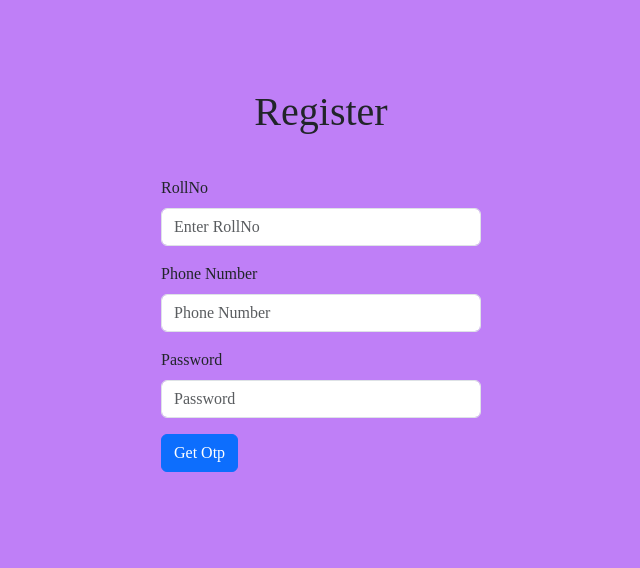
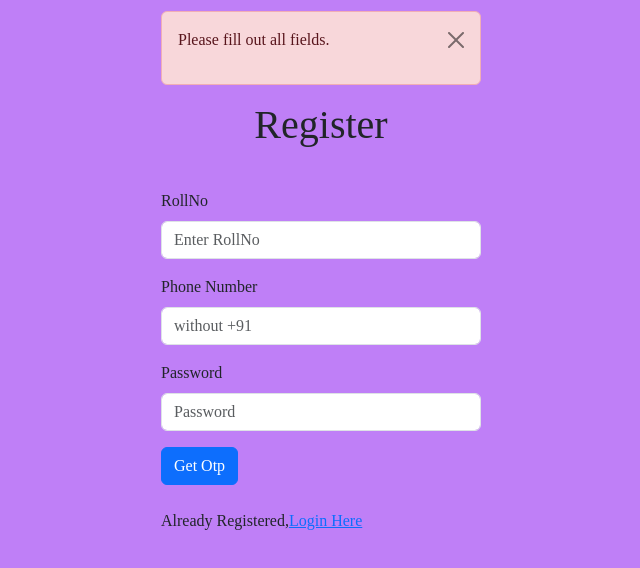
Before and after one commit to Suryabh-Bhattacharya/apple-of-my-eye, a React (Vite) app in the folder Frontend/: page /register in a window 1280 px wide. Both pictures are taken after a click on the button "Get Otp". Shown: the top 568 px of the page, without its empty margins (319-959 px from the left). Built offline with nearby package versions, Linux system fonts and the light colour scheme; no server answers.

Commit message:
Update Register.jsx

```diff
--- a/Frontend/src/pages/Register.jsx
+++ b/Frontend/src/pages/Register.jsx
@@ -2,6 +2,9 @@ import { useState } from 'react'
 import {useNavigate} from 'react-router-dom'
 import Button from 'react-bootstrap/Button';
 import Form from 'react-bootstrap/Form';
+import Alert from 'react-bootstrap/Alert';
+import PhoneInput from "react-phone-input-2";
+import "react-phone-input-2/lib/style.css";
 import "bootstrap/dist/css/bootstrap.min.css"
 import './Login.css'
 
@@ -13,6 +16,22 @@ function Register() {
   const [password, setPassword] = useState('');
   const [otp, setOpt] = useState('');
   const [optsent, setOptsent] = useState(0);
+  const [show, setShow] = useState(true);
+  const [err,setErr] = useState(false);
+  const [alerttype,setAlerttype] = useState('');
+  const [alertmsg,setAlertmsg] = useState('');
+  const  handleClose =()=>{
+    setShow(false);
+    setErr(0);
+    setAlerttype('');
+    setAlertmsg('');
+  }
+
+  function alertFunc(){
+    return (<Alert variant={alerttype} onClose={handleClose} dismissible>
+      <p>{alertmsg}</p>
+  </Alert>);
+  }
 
   async function registerUser(event){
     event.preventDefault();
@@ -33,12 +52,30 @@ function Register() {
     if(data.status === 'ok'){
       navigate('/dashboard',{replace:true});
     }
-    setOptsent(1);
     // console.log(data);
   }
 
   async function getOtp(){
     // event.preventDefault();
+    if (!rollNo || !phoneNumber || !password) {
+      setAlerttype("danger");
+      setAlertmsg("Please fill out all fields.");
+      setErr(true);
+      return;
+    }
+    if(rollNo.length!==9){
+      setAlerttype("danger");
+      setAlertmsg("Enter a valid rollNo");
+      setErr(true);
+      return;
+    }
+    if(phoneNumber.length!==10){
+      setAlerttype("danger");
+      setAlertmsg("Enter a valid 10 digit number");
+      setErr(true);
+      return;
+    }
+
     const response = await fetch('http://localhost:5000/api/getOtp',{
       method: 'POST',
       headers:{
@@ -52,15 +89,21 @@ function Register() {
     });
     const data = await response.json();
     if(data.status === 'error'){
-      navigate('/register',{replace:true});
+      setAlerttype("danger")
+      setAlertmsg(data.msg);
+      setErr(true);
+      navigate('/login',{replace:true});
     }
-    // setOpt(data.otp);
-    setOptsent(1);
-
+    else{
+      setAlerttype("success")
+      setAlertmsg(data.msg);
+      setOptsent(1);
+    }
   }
 
   return (
     <div>
+      {!err ? (<></>):(alertFunc())}
       <Form onSubmit={registerUser} className='loginform'>
       <div className='loginTitle'><h1>Register</h1></div>
         <Form.Group className="mb-3" controlId="formBasicEmail">
@@ -68,15 +111,18 @@ function Register() {
           <Form.Control type="number"
           placeholder="Enter RollNo"
           value={rollNo}
-          onChange={(e)=>setRollNo(e.target.value)}/>
+          onChange={(e)=>setRollNo(e.target.value)}
+          required
+          />
         </Form.Group>
         <Form.Group className="mb-3" controlId="">
           <Form.Label>Phone Number</Form.Label>
           <Form.Control
-          type="number"
-          placeholder="Phone Number"
+          type="tel"
+          placeholder="without +91"
           value={phoneNumber}
           onChange={(e)=>setPhoneNumber(e.target.value)}
+          required
           />
         </Form.Group>
         <Form.Group className="mb-3" controlId="formBasicPassword">
@@ -85,7 +131,8 @@ function Register() {
           type="password"
           placeholder="Password"
           value={password}
-          onChange={(e)=>setPassword(e.target.value)} />
+          onChange={(e)=>setPassword(e.target.value)}
+          required/>
         </Form.Group>
         {!optsent? (
           <Button variant="primary" onClick={getOtp}>
@@ -100,6 +147,7 @@ function Register() {
             placeholder="OTP"
             value={otp}
             onChange={(e)=>setOpt(e.target.value)}
+            required
             />
           </Form.Group>
           <Button variant="primary"
@@ -109,6 +157,8 @@ function Register() {
           </Button>
           </div>
         )}
+        <br/><br/>
+        <p>Already Registered,<a href='/login'>Login Here</a></p>
       </Form>
     </div>
   )
```
